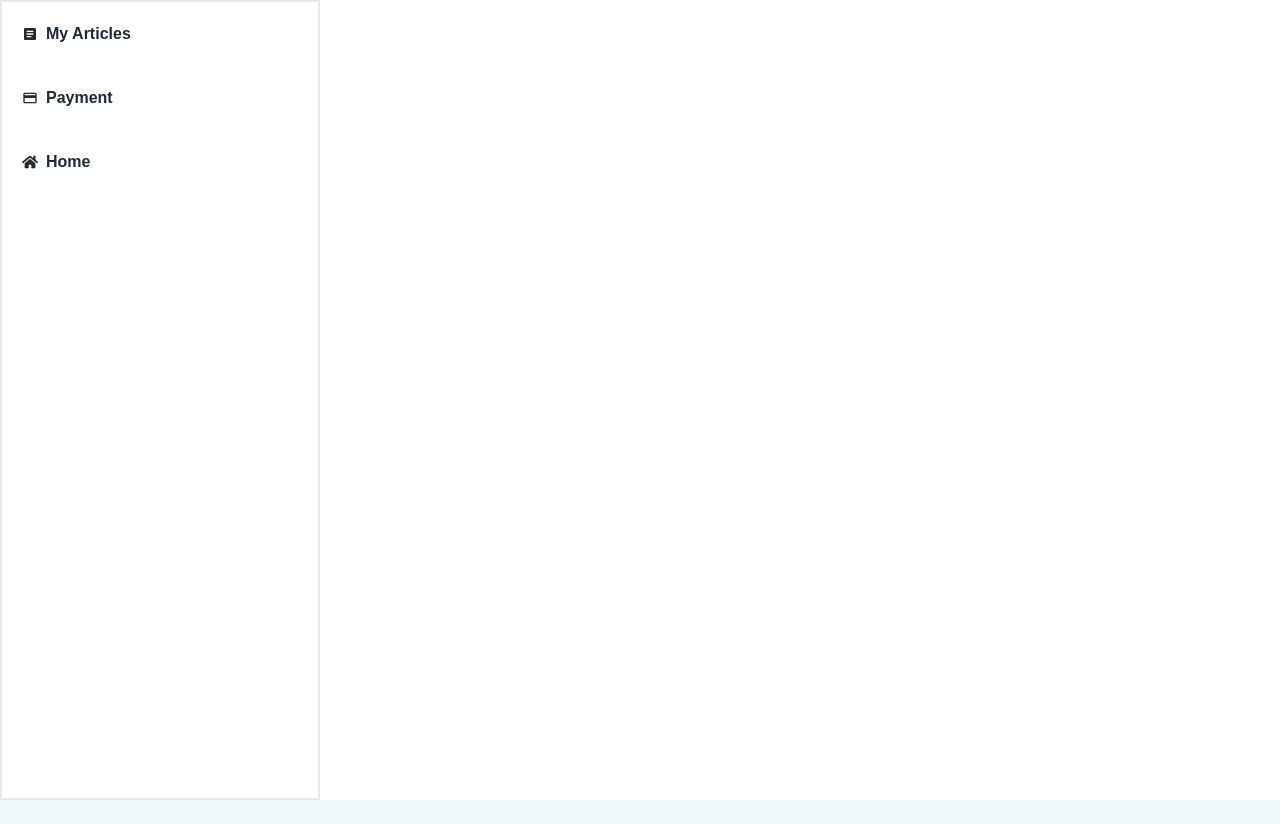
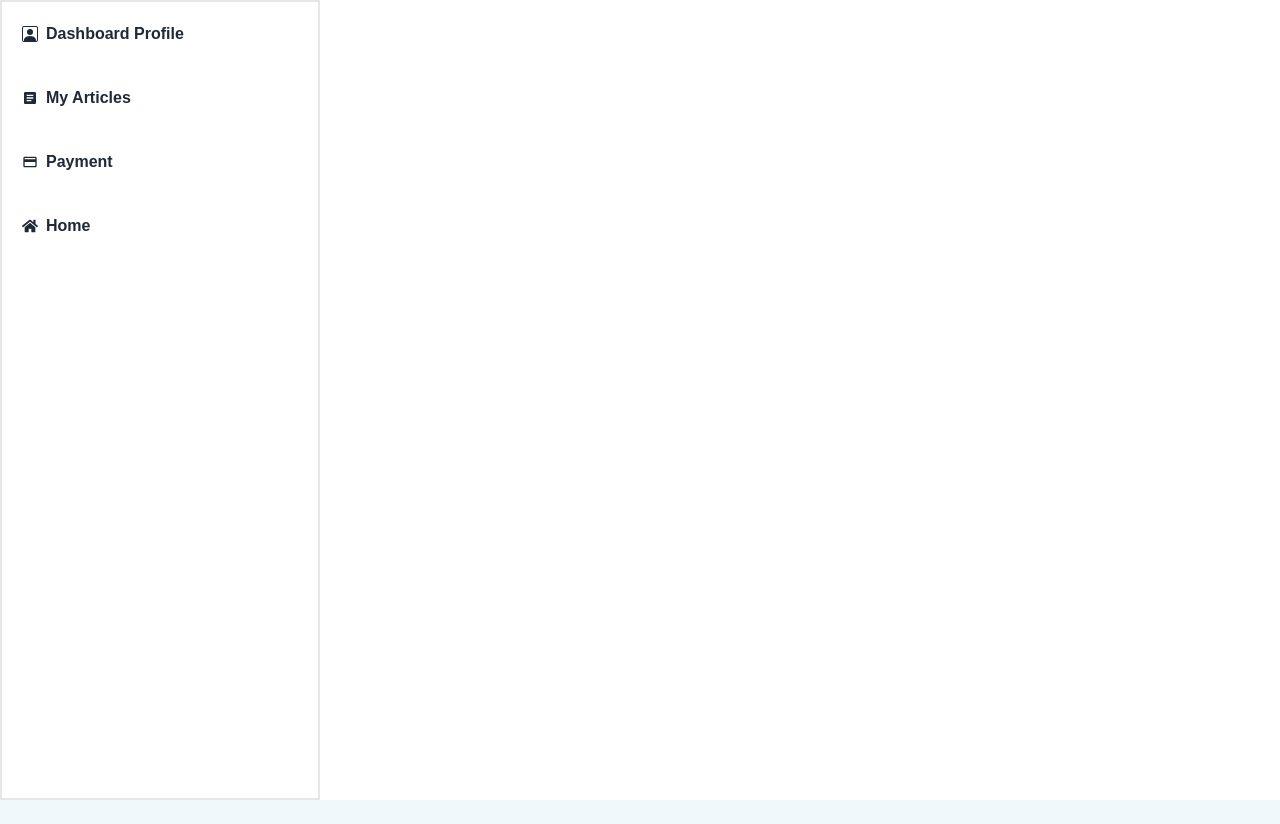
Before and after one commit to robiul0278/Pro-Articles-Client, a React (Vite) app: page /dashboard in a window 1280 px wide. Built offline with nearby package versions, Linux system fonts and the light colour scheme; no server answers.

Commit message:
dashboard page update

```diff
--- a/src/Components/Share/Navbar.jsx
+++ b/src/Components/Share/Navbar.jsx
@@ -63,7 +63,7 @@ const Navbar = () => {
           </label>
           <ul tabIndex={0} className="menu-md menu text-black bg-white dropdown-content mt-3 z-[1] p-2 shadow rounded-box w-52">
           <li><Link to='/write'>Write</Link></li>
-          <li><Link to='/dashboard'>Dashboard</Link></li>
+          <li><Link to='/dashboard/'>Dashboard</Link></li>
           <li><NavLink  onClick={handleLogOut}><FontAwesomeIcon icon={faArrowRightFromBracket} /> Sign Out</NavLink></li>
 
           </ul>
--- /dev/null
+++ b/src/Dashboard/AdminRoute/AdminHome.jsx
@@ -0,0 +1,10 @@
+
+const AdminHome = () => {
+    return (
+        <div>
+            Admin Home
+        </div>
+    );
+};
+
+export default AdminHome;
--- /dev/null
+++ b/src/Dashboard/UsersRoute/UserHome.jsx
@@ -0,0 +1,12 @@
+
+const UserHome = () => {
+    return (
+        <>
+            <div className="min-h-screen flex justify-center items-center bg-white">
+                    <h1 className="text-3xl font-bold mb-4">Welcome Dude!</h1>
+            </div>
+        </>
+    );
+};
+
+export default UserHome;
--- a/src/Layout/Dashboard.jsx
+++ b/src/Layout/Dashboard.jsx
@@ -2,6 +2,7 @@
 import { NavLink, Outlet } from "react-router-dom";
 import { FaHome, FaUsers } from 'react-icons/fa';
 import { MdArticle, MdPayment } from "react-icons/md";
+import { BsPersonSquare } from "react-icons/bs";
 
 
 
@@ -18,6 +19,16 @@ const Dashboard = () => {
                             {
                                 isAdmin ?
                                     <>
+                                        <li>
+                                            <NavLink
+                                                to="/dashboard/adminHome"
+
+                                                className="flex items-center space-x-2"
+                                            >
+                                                <BsPersonSquare />
+                                                <span className="font-bold">Dashboard Profile</span>
+                                            </NavLink>
+                                        </li>
                                         <li>
                                             <NavLink
                                                 to="/dashboard/manageArticle"
@@ -40,6 +51,16 @@ const Dashboard = () => {
                                         </li>
                                     </> :
                                     <>
+                                        <li>
+                                            <NavLink
+                                                to="/dashboard/userHome"
+
+                                                className="flex items-center space-x-2"
+                                            >
+                                                <BsPersonSquare />
+                                                <span className="font-bold">Dashboard Profile</span>
+                                            </NavLink>
+                                        </li>
                                         <li>
                                             <NavLink
                                                 to="/dashboard/myArticle"
@@ -77,7 +98,6 @@ const Dashboard = () => {
                 </div>
                 <div className=" w-3/4 mx-auto bg-white">
                     <Outlet />
-
                 </div>
             </div>
             <br />
```
Also changed, not shown: src/Routes/Routes.jsx (+13 -3 lines), src/Dashboard/AdminRoute/ManageArticle.jsx (renamed from src/DashPage/AdminRoute/ManageArticle.jsx), src/Dashboard/AdminRoute/ManageUsers.jsx (renamed from src/DashPage/AdminRoute/ManageUsers.jsx), src/Dashboard/UsersRoute/MyArticle.jsx (renamed from src/DashPage/UsersRoute/MyArticle.jsx).
